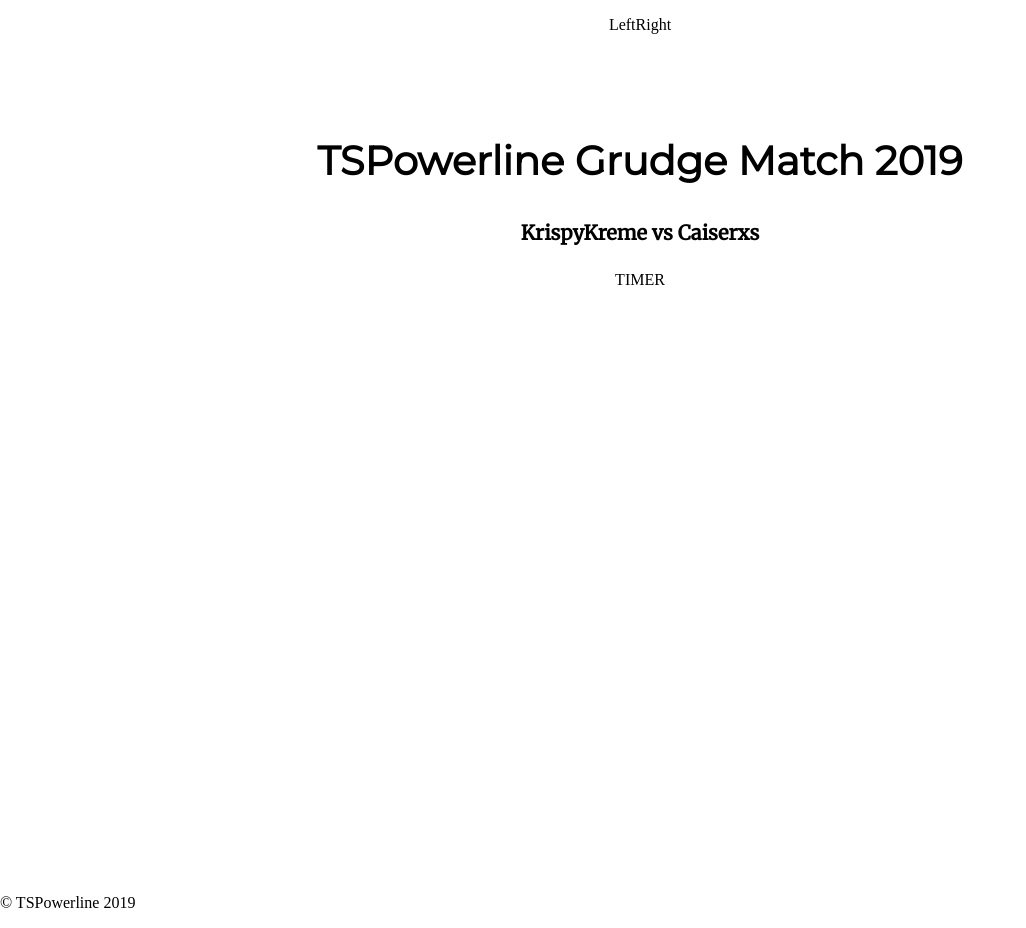
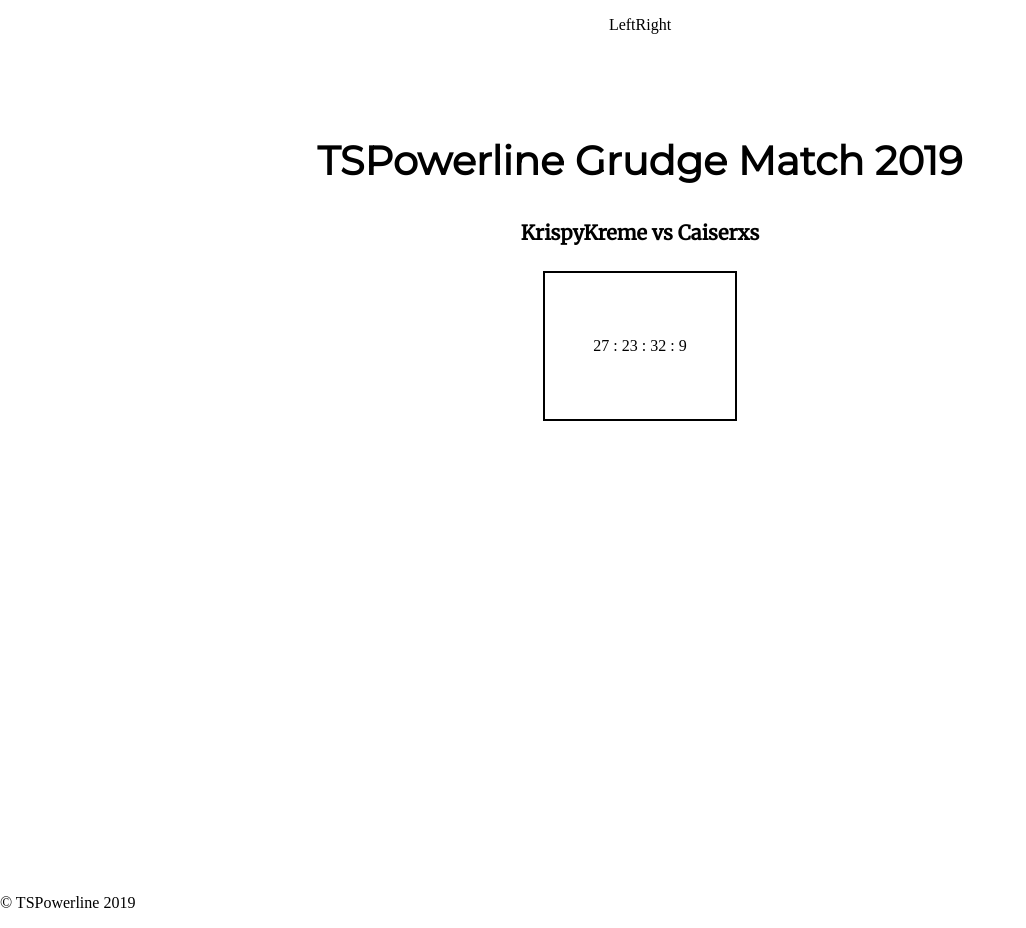
Before and after one commit to seanmcquaid/grudge-match-countdown, a React (Create React App) app: page / in a window 1280 px wide. Shown: the whole page, without its empty margins (0-1026 px from the left). Built offline with nearby package versions, Linux system fonts and the light colour scheme.

Commit message:
edited text component and added in formatted time string for timer

```diff
--- a/src/components/Timer/Timer.js
+++ b/src/components/Timer/Timer.js
@@ -1,4 +1,6 @@
 import React, {useState, useEffect} from "react";
+import styles from "./Timer.module.css";
+import Text from "../UI/Text/Text";
 
 const Timer = props => {
     const [currentDateTime, setCurrentDateTime] = useState(new Date());
@@ -8,7 +10,7 @@ const Timer = props => {
     useEffect(() => {
         let interval;
         if(currentDateTime.getTime() < targetDateTime.getTime()){
-            interval = setInterval(()=>{
+            interval = setInterval(() => {
                 setCurrentDateTime(new Date());
             }, 999)
         } else {
@@ -26,11 +28,15 @@ const Timer = props => {
     const hoursUntilMatch = Math.floor(minutesUntilMatch / 60);
     const daysUntilMatch = Math.floor(hoursUntilMatch / 24);
 
-    const timeString = daysUntilMatch + " : " + (hoursUntilMatch % 24)+ " : " + (minutesUntilMatch % 60) + " : " + (secondsUntilMatch % 60);
+    const formattedSecondsUntilMatch = secondsUntilMatch % 60;
+    const formattedMinutesUntilMatch = minutesUntilMatch % 60;
+    const formattedHoursUntilMatch = hoursUntilMatch % 24;
+
+    const timeString = daysUntilMatch + " : " + formattedHoursUntilMatch + " : " + formattedMinutesUntilMatch + " : " + formattedSecondsUntilMatch;
 
     return(
-        <div>
-            TIMER
+        <div className={styles.timerContainer}>
+            <Text>{timeString}</Text>
         </div>
     )
 }
--- /dev/null
+++ b/src/components/Timer/Timer.module.css
@@ -0,0 +1,4 @@
+.timerContainer {
+    border : 2px solid black;
+    padding: 3rem;
+}
--- a/src/components/UI/Text/Text.js
+++ b/src/components/UI/Text/Text.js
@@ -4,7 +4,7 @@ import styles from "./Text.module.css";
 const Text = props => {
     return(
         <div className={styles.textContainer}>
-            <p className={styles.text}>{props.text}</p>
+            <p className={styles.text}>{props.children}</p>
         </div>
     )
 }
```
